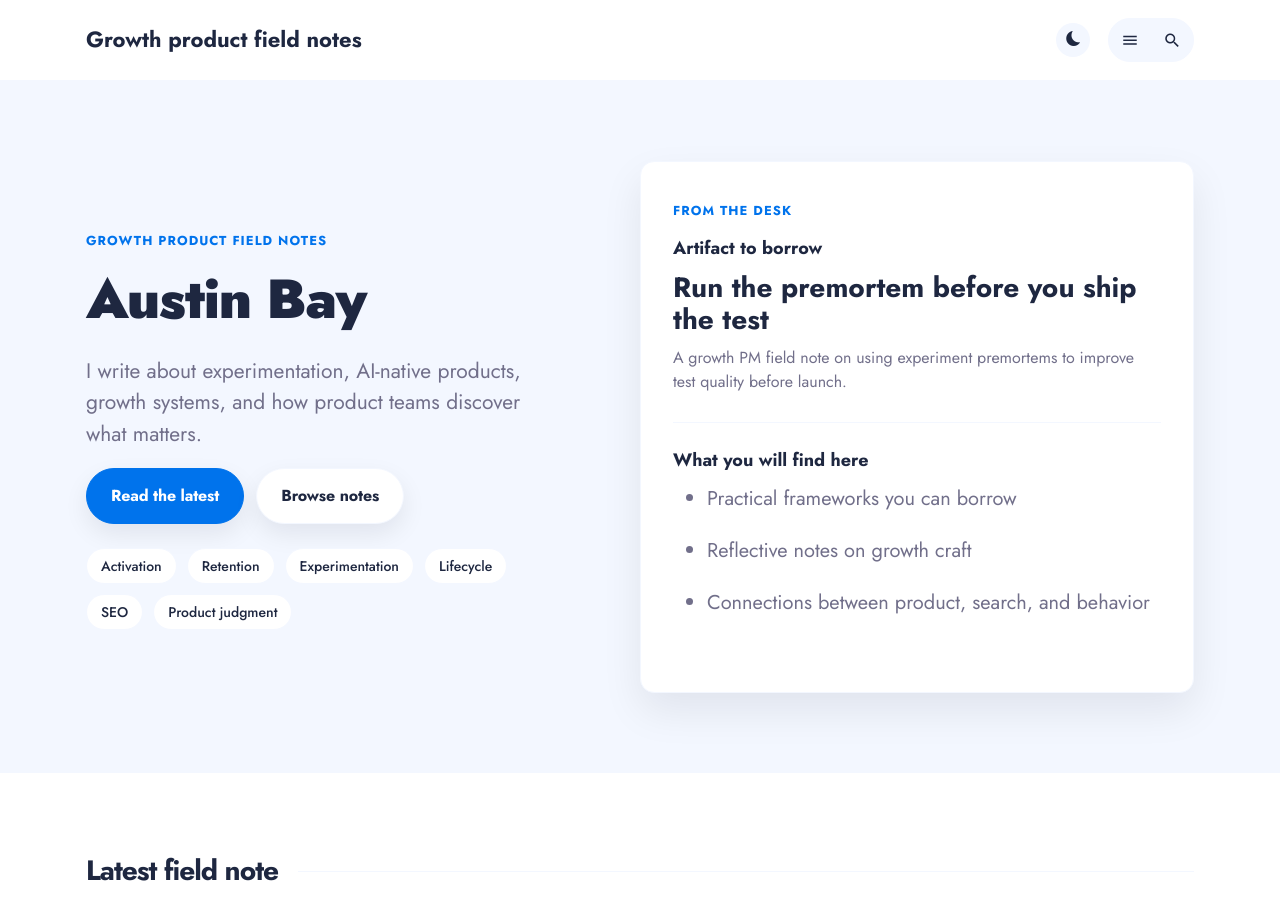
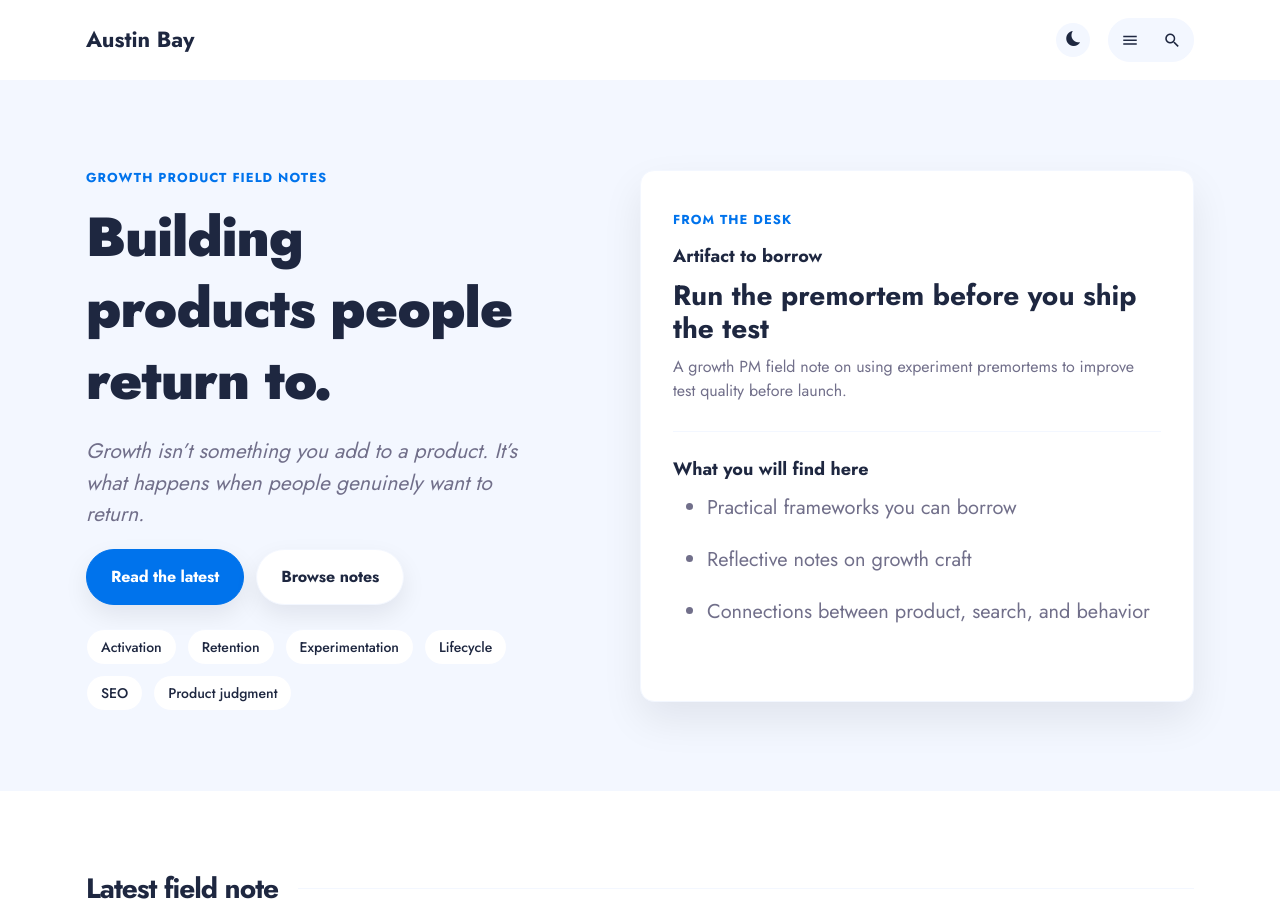
Before and after one commit to austinjbay/austinjbay.github.io, a Jekyll site: the page built from index.md, in a window 1280 px wide and 900 px high. Built offline with Jekyll 4.4.1, drawn with Linux system fonts in a browser that asks for light colours; nearby versions of some CDN libraries.

Commit message:
Update homepage hero messaging

```diff
--- a/_config.yml
+++ b/_config.yml
@@ -4,7 +4,7 @@ color_scheme: auto
 url: "https://austinjbay.com"
 
 header:
-  header__title: Growth product field notes
+  header__title: Austin Bay
 
 author:
   author__name: Austin Bay
@@ -12,8 +12,8 @@ author:
   author__avatar: /assets/images/Headshot2.jpg
 
 hero:
-  hero__title: Austin Bay
-  hero__description: I write about experimentation, AI-native products, growth systems, and how product teams discover what matters.
+  hero__title: Building products people return to.
+  hero__description: "*Growth isn't something you add to a product. It's what happens when people genuinely want to return.*"
 
 social:
 - {icon: "ion-logo-linkedin", link: "https://www.linkedin.com/in/austin-bay-2763a918/"}
--- a/_includes/hero.html
+++ b/_includes/hero.html
@@ -24,7 +24,7 @@
           <div class="hero__left">
             <span class="hero__eyebrow">Growth product field notes</span>
             <h1 class="hero__title">{{ site.hero.hero__title }}</h1>
-            <p class="hero__description">{{ site.hero.hero__description }}</p>
+            {{ site.hero.hero__description | markdownify | replace: '<p>', '<p class="hero__description">' }}
             <div class="hero__actions">
               {% if latest_post %}
               <a class="button button--primary" href="{{ latest_post.url | relative_url }}">Read the latest</a>
```
